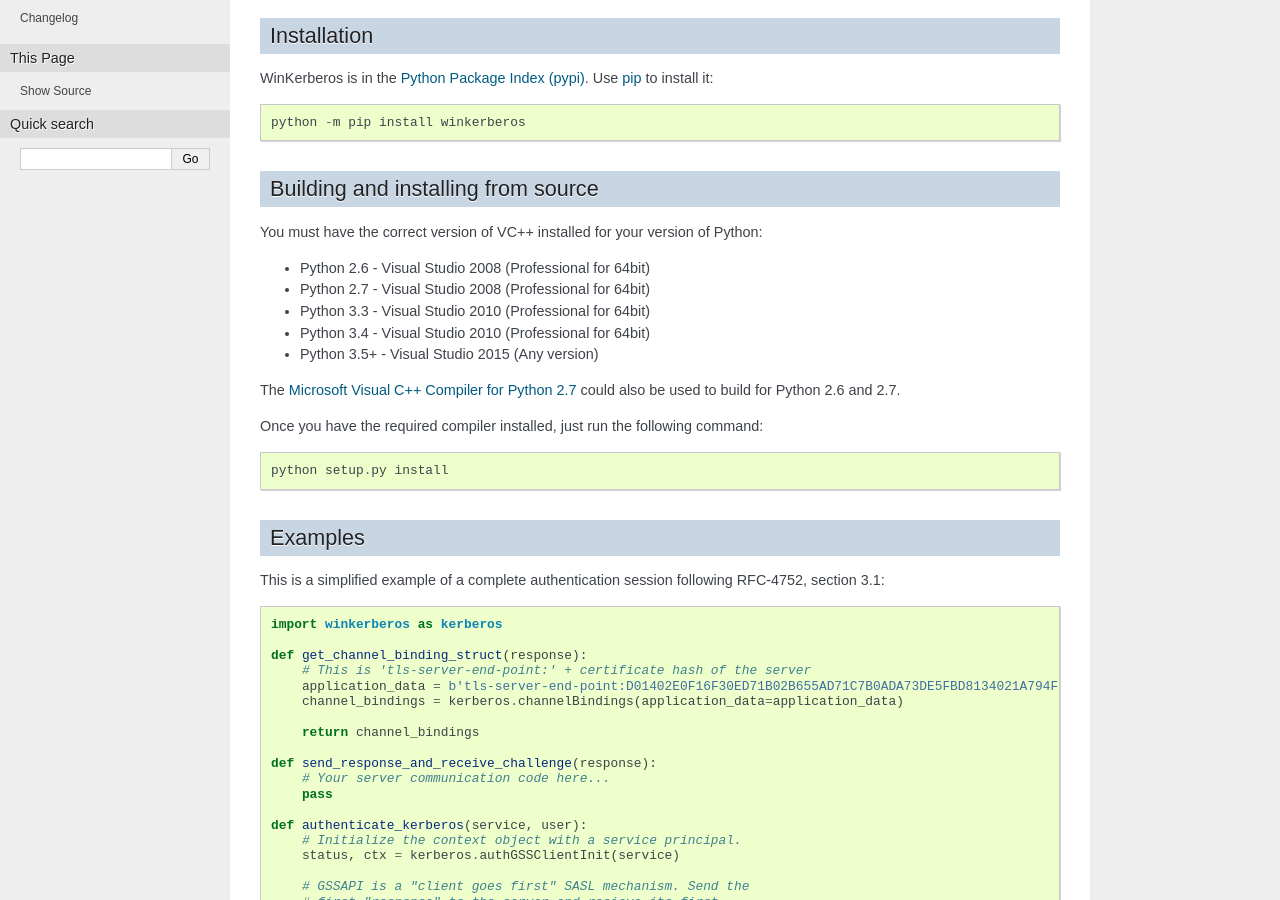
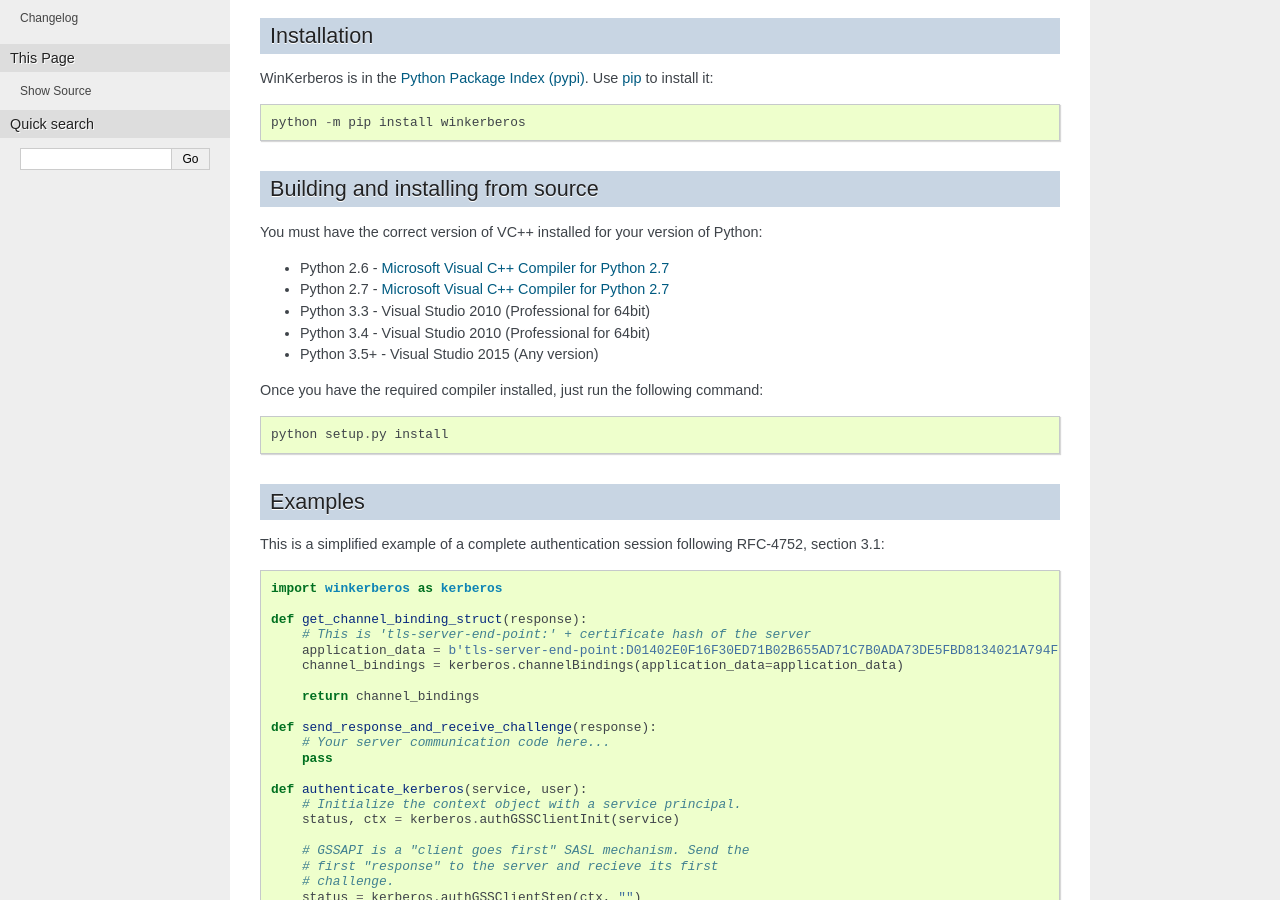
Before and after one commit to mongodb/winkerberos, a Sphinx documentation site: the page built from doc/index.rst, in a window 1280 px wide and 900 px high, scrolled down 352 px. Built offline with Sphinx 7.4.7, drawn with Linux system fonts in a browser that asks for light colours; the version number is read from the project's files by our own code.

Commit message:
Update build requirements

```diff
--- a/doc/index.rst
+++ b/doc/index.rst
@@ -29,15 +29,13 @@ Building and installing from source
 You must have the correct version of VC++ installed for your version of
 Python:
 
-- Python 2.6 - Visual Studio 2008 (Professional for 64bit)
-- Python 2.7 - Visual Studio 2008 (Professional for 64bit)
+- Python 2.6 - `Microsoft Visual C++ Compiler for Python 2.7`_
+- Python 2.7 - `Microsoft Visual C++ Compiler for Python 2.7`_
 - Python 3.3 - Visual Studio 2010 (Professional for 64bit)
 - Python 3.4 - Visual Studio 2010 (Professional for 64bit)
 - Python 3.5+ - Visual Studio 2015 (Any version)
 
-The `Microsoft Visual C++ Compiler for Python 2.7
-<https://www.microsoft.com/en-us/download/details.aspx?id=44266>`_ could also
-be used to build for Python 2.6 and 2.7.
+.. _`Microsoft Visual C++ Compiler for Python 2.7`: https://www.microsoft.com/en-us/download/details.aspx?id=44266
 
 Once you have the required compiler installed, just run the following command::
 
```
Also changed, not shown: README.rst (+3 -5 lines).
